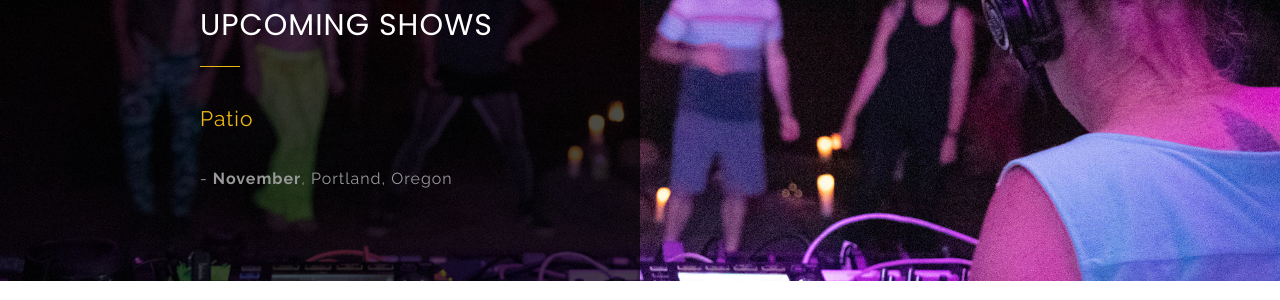
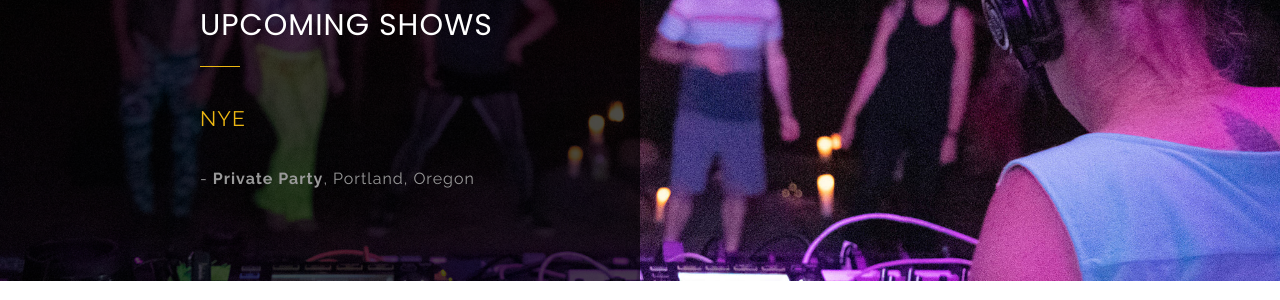
Before and after one commit to 9spire/msmatchmusic, a Jekyll site: the page built from index.html, in a window 1280 px wide and 900 px high, scrolled down 3417 px. Shown: the part 154-454 px from the top of the window. Built offline with Jekyll 4.4.1, drawn with Linux system fonts in a browser that asks for light colours.

Commit message:
updated events

```diff
--- a/index.html
+++ b/index.html
@@ -19,15 +19,15 @@
   - /assets/images/@stock/slide-full-10.jpg
 
 testimonials:
-  - quote: "HOWL"
+  - quote: "Broad Beats"
     link: ""
     author:
-      name: "Halloween Done Professionally"
-      position: 'October'
-  - quote: "Patio"
+      name: "No Requests"
+      position: 'November 25, 2022'
+  - quote: "NYE"
     link: ""
     author:
-      name: "November"
+      name: "Private Party"
       position: 'Portland, Oregon'
 
 festivals:
```
